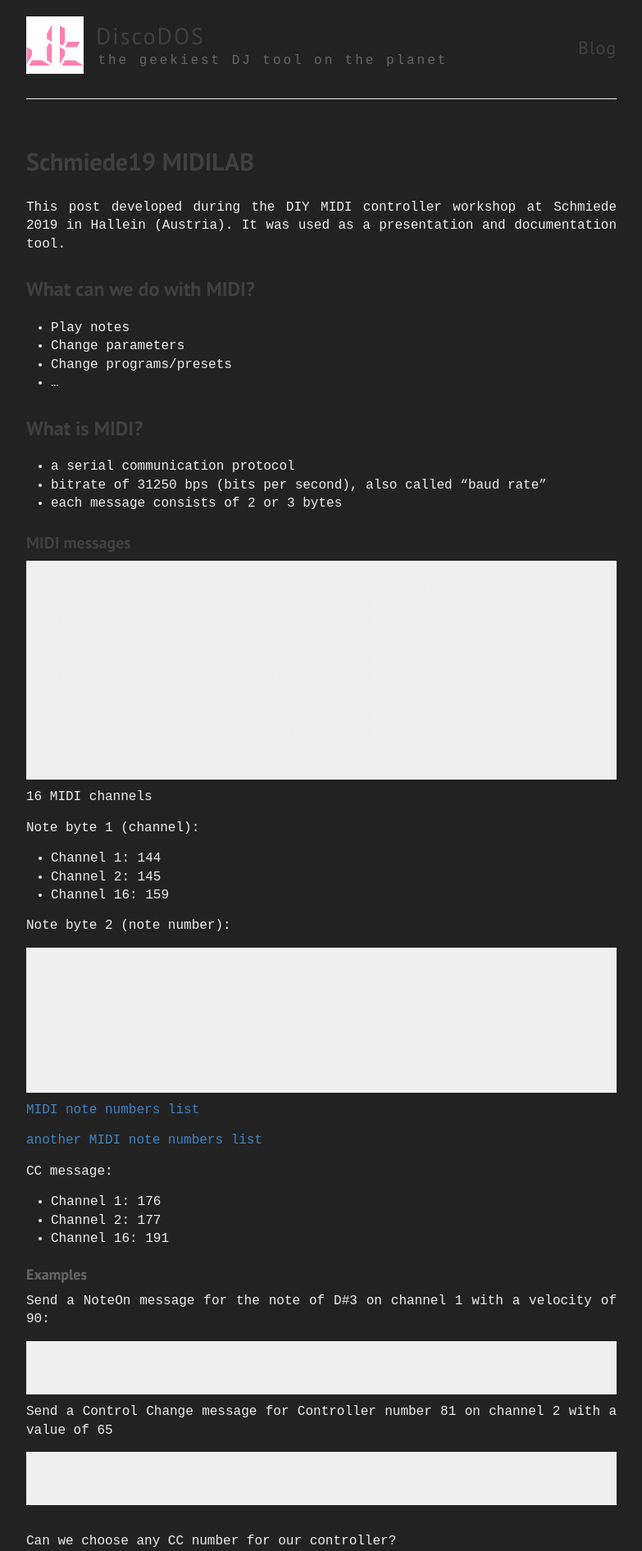
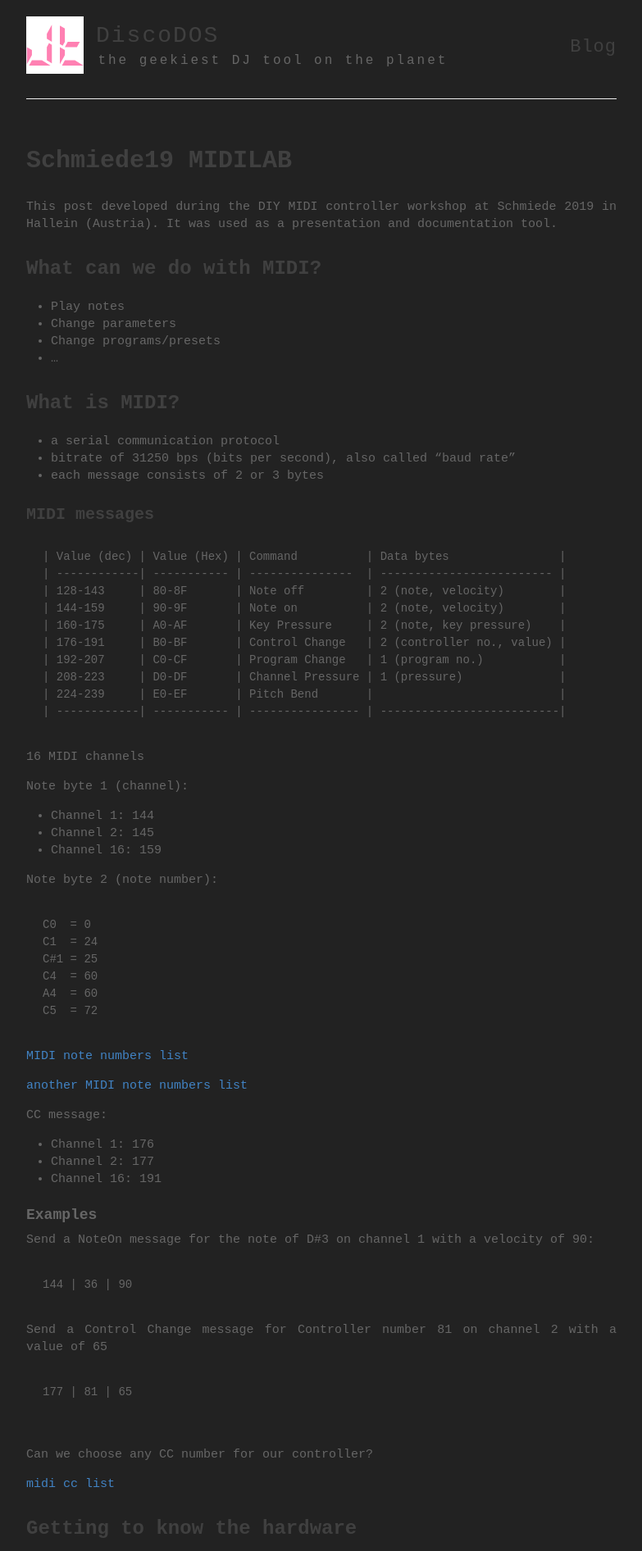
Before and after one commit to JOJ0/discodos, a Jekyll site: the page built from docs/_posts/2019-9-13-midilab.md, in a window 1280 px wide. Shown: the top 1892 px of the page at 82% size, without its empty margins (248-1031 px from the left). Built offline with Jekyll 4.4.1, drawn with Linux system fonts in a browser that asks for light colours; some web fonts are replaced; comment, search, counter and statistics services are not loaded.

Commit message:
ghpages: style: h-font ptMono, body font 15px/1.4
* 1.4 is vertical spacing and was on blog together with 16px size
* body font: gray
* site name font: ptMono
* nav font: ptMono
* highlight (code box) background: same as page background

```diff
--- a/docs/_sass/_highlights.scss
+++ b/docs/_sass/_highlights.scss
@@ -1,6 +1,6 @@
 
 .highlight {
-  background-color: #efefef;
+  background-color: $backgroundGray;
   //background-color: $white;
   //background-color: #efefff;
   //background-color: $flieder;
--- a/docs/style.scss
+++ b/docs/style.scss
@@ -23,9 +23,9 @@ body {
 	background: $backgroundGray;
   //font: 16px/1.4 $helvetica;
   //font: 16px/1.6 $ptSans;
-  font: 16px/1.4 $ptMono;
+  font: 15px/1.4 $ptMono;
   //color: $darkGray;
-  color: $lightGray;
+  color: $gray;
 }
 
 .container {
@@ -37,7 +37,7 @@ body {
 
 h1, h2, h3, h4, h5, h6 {
   //font-family: $helveticaNeue;
-  font-family: $ptSans;
+  font-family: $ptMono;
   //color: $darkerGray;
   color: $darkGray;
   //font-weight: bold;
@@ -443,7 +443,7 @@ div.gallery-photo-nav-overview {
   color: $darkGray;
   cursor: pointer;
   //font-family: $helveticaNeue;
-  font-family: $ptSans;
+  font-family: $ptMono;
   //font-weight: 300;
   font-weight: 300;
   //font-size: 28px;
@@ -472,7 +472,7 @@ nav {
   float: right;
   margin-top: 23px; // @TODO: Vertically middle align
   //font-family: $helveticaNeue;
-  font-family: $ptSans;
+  font-family: $ptMono;
   //font-size: 18px;
   font-size: 22px;
 
```
